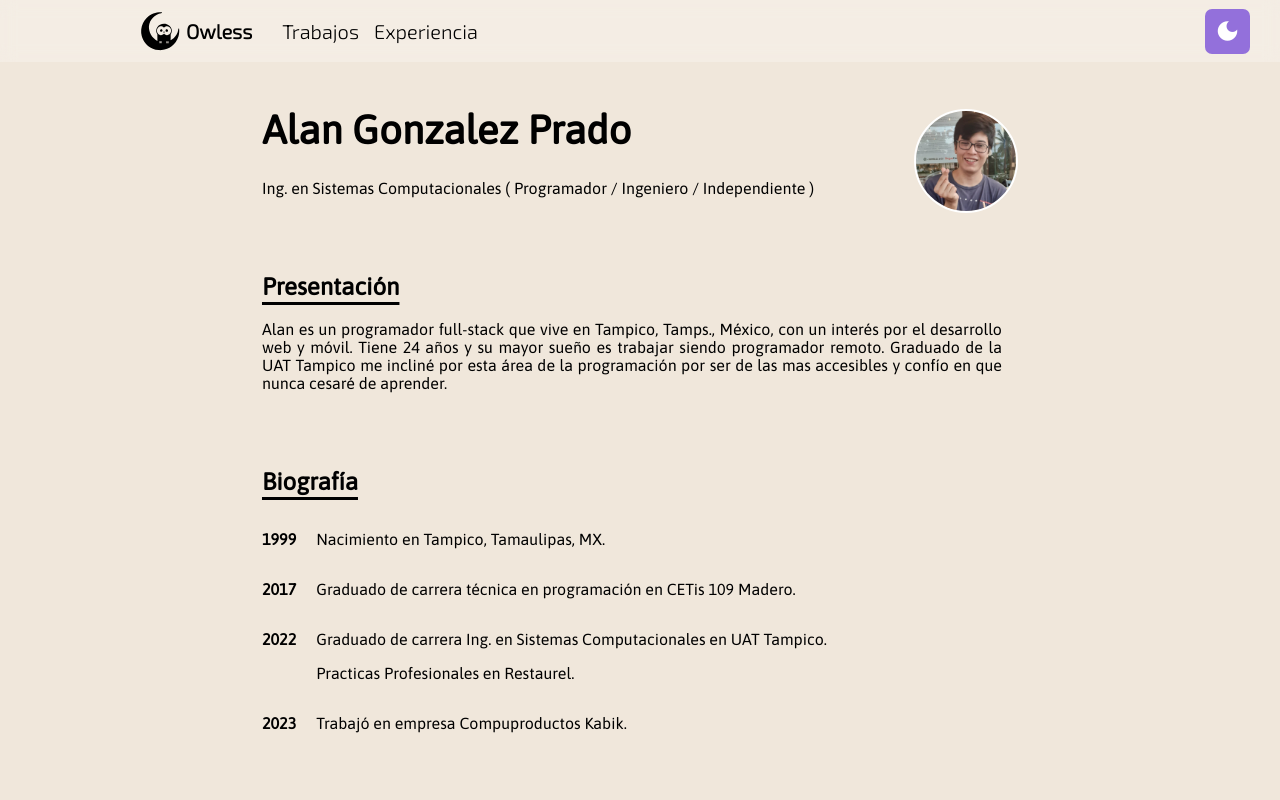
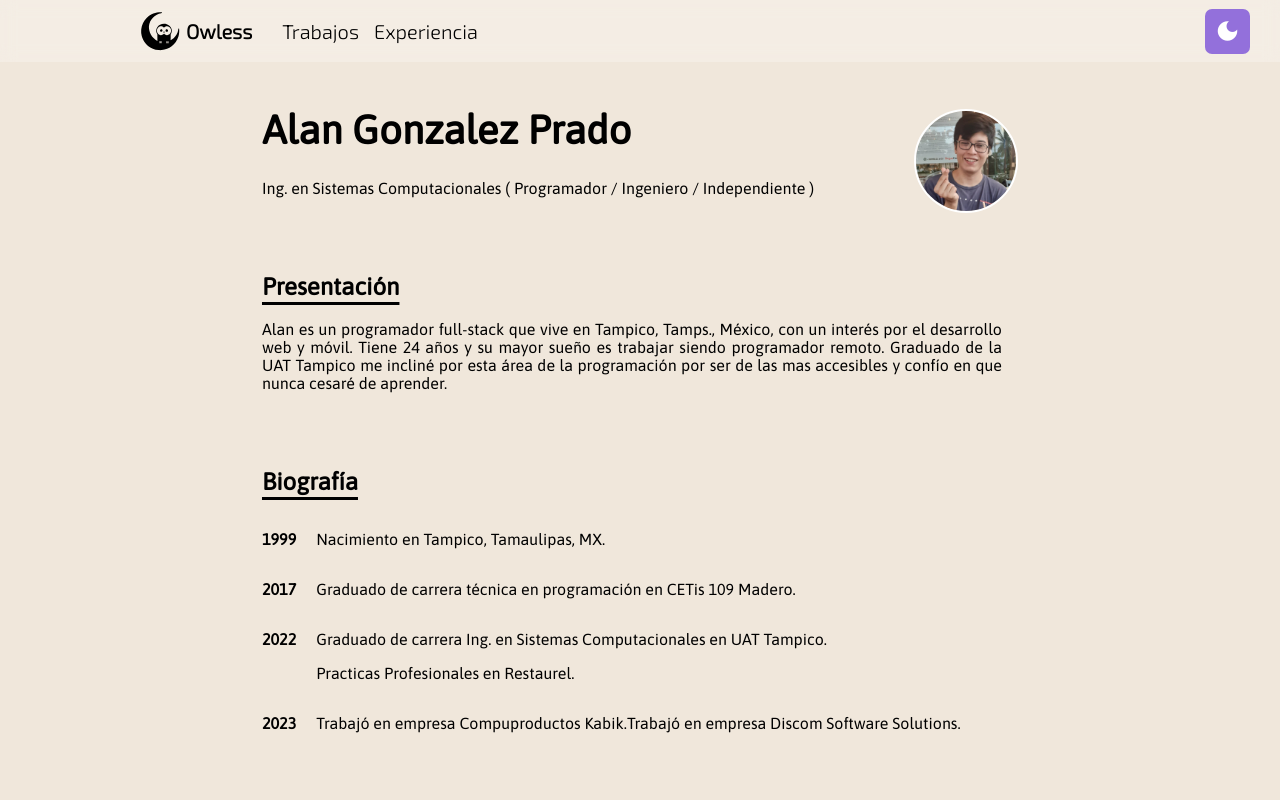
Before and after one commit to AlanGPrado/owless, an Angular app: page /home in a window 1280 px wide. Shown: the top 800 px of the page. Built offline with nearby package versions, Linux system fonts and the light colour scheme.

Commit message:
discom-info

```diff
--- a/src/app/components/home/home.component.html
+++ b/src/app/components/home/home.component.html
@@ -37,6 +37,7 @@
     <span class="dates">
       <p class="year">2023</p>
       <p>Trabaj&oacute; en empresa Compuproductos Kabik.</p>
+      <p>Trabaj&oacute; en empresa Discom Software Solutions.</p>
     </span>
   </div>
 
```
